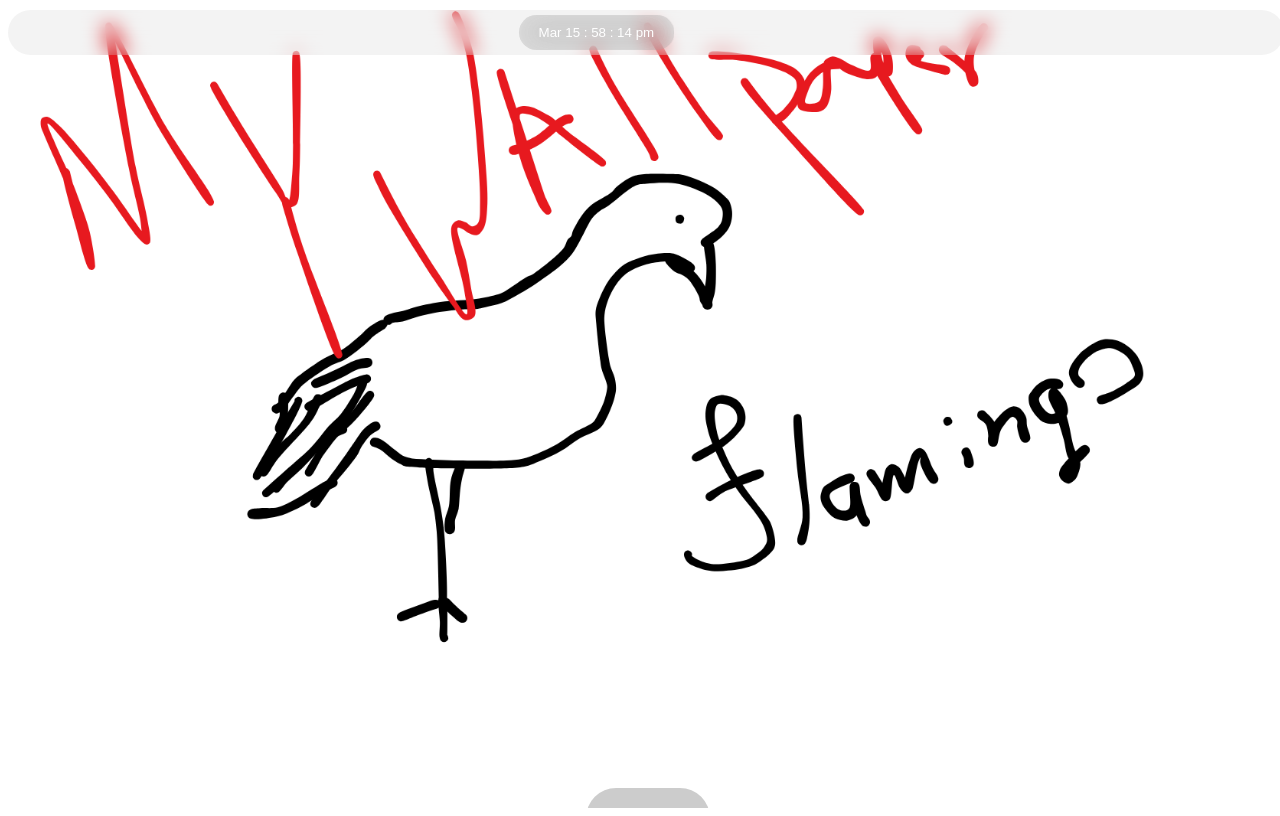
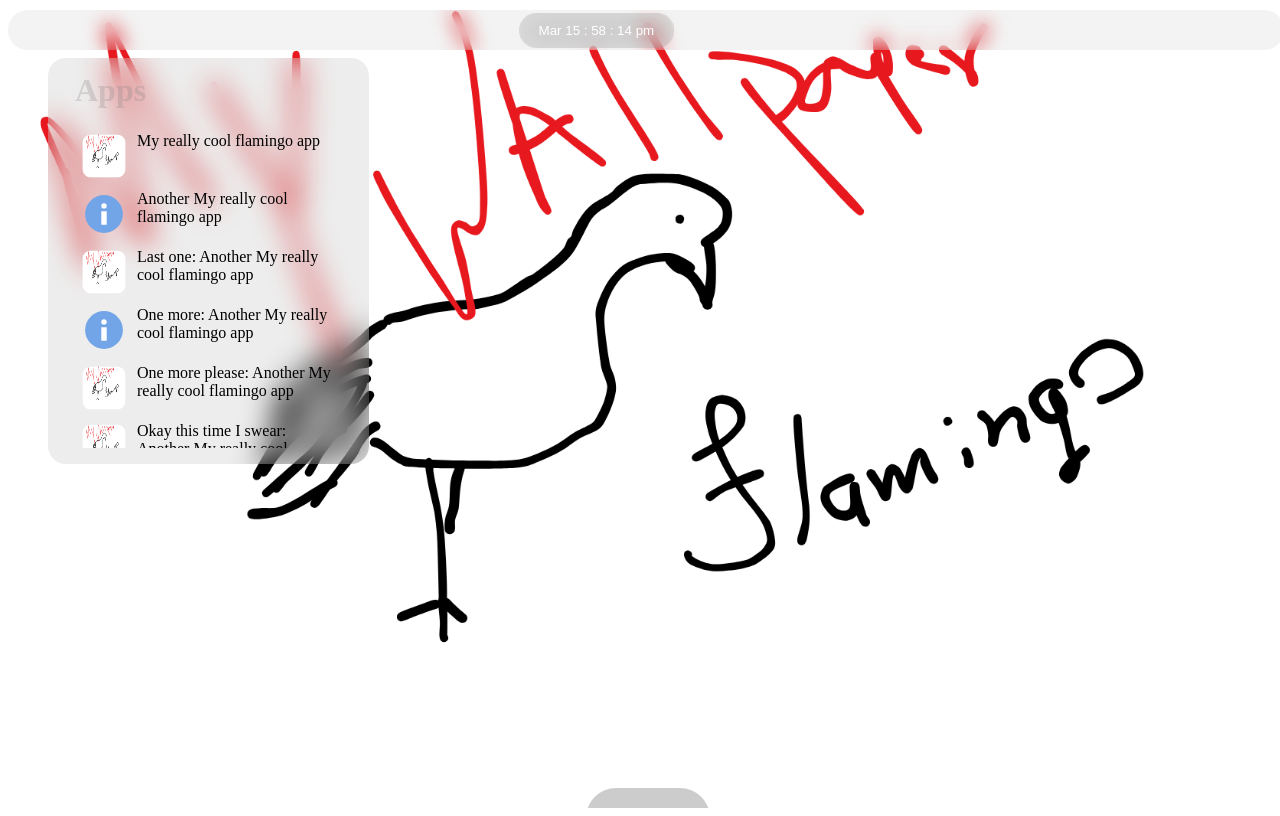
Before and after one commit to Noctura-Ecosystem/NocturaType_Shell, a Vue app: page / in a window 1280 px wide. Built offline with nearby package versions, Linux system fonts and the light colour scheme.

Commit message:
SAMPLE 2.6

```diff
--- /dev/null
+++ b/src/components/contexts/apps-context.vue
@@ -0,0 +1,42 @@
+<script setup lang="ts">
+    import context from "../contexts/base-context.vue";
+</script>
+
+<template>
+    <context :label="title">
+       <div class="context-content">
+          <div class="items-wrapper">
+              <div class="item">
+                <img class="item-img" src="../../../public/assets/My_cool_flamingo_wallpaper.png"></img>
+                <span class="item-span">My really cool flamingo app</span>
+              </div>
+              <div class="item">
+                <img class="item-img" src="../../../public/assets/help-about.svg"></img>
+                <span class="item-span">Another My really cool flamingo app</span>
+              </div>
+              <div class="item">
+                <img class="item-img" src="../../../public/assets/My_cool_flamingo_wallpaper.png"></img>
+                <span class="item-span">Last one: Another My really cool flamingo app</span>
+              </div>
+              <div class="item">
+                <img class="item-img" src="../../../public/assets/help-about.svg"></img>
+                <span class="item-span">One more: Another My really cool flamingo app</span>
+              </div>
+              <div class="item">
+                <img class="item-img" src="../../../public/assets/My_cool_flamingo_wallpaper.png"></img>
+                <span class="item-span">One more please: Another My really cool flamingo app</span>
+              </div>
+              <div class="item">
+                <img class="item-img" src="../../../public/assets/My_cool_flamingo_wallpaper.png"></img>
+                <span class="item-span">Okay this time I swear: Another My really cool flamingo app</span>
+              </div>
+          </div>
+        </div>
+    </context>
+</template>
+
+<<style src="../contexts/contexts.css"></style>>
+
+<script lang="ts">
+  const title = "Apps";
+</script>
--- /dev/null
+++ b/src/components/contexts/base-context.vue
@@ -0,0 +1,49 @@
+<template>
+    <div class="context-background">
+      <label class="context-label">{{ label }}</label>
+      <slot class="context-content"></slot>
+    </div>
+</template>
+
+<script lang="ts">
+export default {
+  props: {
+    label: {
+      type: String,
+      required: true
+    }
+  }
+}</script>
+
+<style>
+.context-background {
+  display: flex;
+  align-items: flex-start;
+  flex-direction: column;
+  backdrop-filter: blur(15px);
+  background-color: rgba(84, 82, 82, 0.1);
+  border-radius: 18px;
+  padding: 1rem;
+  min-width: 220px;
+  min-height: 150px;
+  width: max-content;
+  height: auto;
+  transition: background-color 1.0s ease;
+}
+
+.context-label {
+  display: inline-block;
+  font-size: 2rem;
+  font-weight: 700;
+  color: rgba(135, 131, 131, 0.275);
+  line-height: 1;
+  padding: 0;
+  margin-left: 11px;
+}
+
+.context-background:hover {
+    background-color: rgba(84, 82, 82, 0.25);
+}
+
+
+</style>
--- /dev/null
+++ b/src/components/contexts/contexts.css
@@ -0,0 +1,31 @@
+.items-wrapper {
+    display: flex;
+    max-height: 300px;
+    overflow-y: auto;
+    padding: 1rem;
+    flex-direction: column;
+    gap: 10px;
+    margin-top: 10px;
+}
+.item{
+    display: flex;
+    flex-direction: row;
+    gap: 9px;
+    border-radius: 15px;
+}
+.item:hover {
+    background-color: rgba(84, 82, 82, 0.07);
+}
+
+.item-img {
+    display: block;
+    width: 48px;
+    height: 48px;
+    border-radius: 20%;
+    scale: 0.9;
+}
+
+.item-span {
+    display: block;
+    max-width: 200px;
+}
--- a/src/components/upper-panel/upper-panel.vue
+++ b/src/components/upper-panel/upper-panel.vue
@@ -1,5 +1,6 @@
 <script setup lang="ts">
     import {ref, onMounted} from "vue";
+    import appContext from "../contexts/apps-context.vue";
     let hover = ref(false);
     function topPanelMouse(mouse: boolean) {
         hover.value = mouse;
@@ -45,6 +46,8 @@
           </div>
       </div>
     </div>
+    <appContext class="app-context"/>
+
 </template>
 
 
@@ -59,7 +62,7 @@
     background-color: rgba(84, 82, 82, 0.07);
     backdrop-filter: blur(10px);
     border-radius: 30px;
-    height: 45px;
+    height: 5%;
     width: 95vw;
     transition: background-color 0.5s ease;
     will-change: transform, background-color;
@@ -118,4 +121,9 @@
   .panel-button:hover {
     background: rgba(255, 255, 255, 0.23);
   }
+  .app-context {
+    margin-top: 50px;
+    margin-left: 40px;
+    opacity: 1;
+  }
 </style>
```
Also changed, not shown: 1 other file (tests, documents, lock files or other folders).
